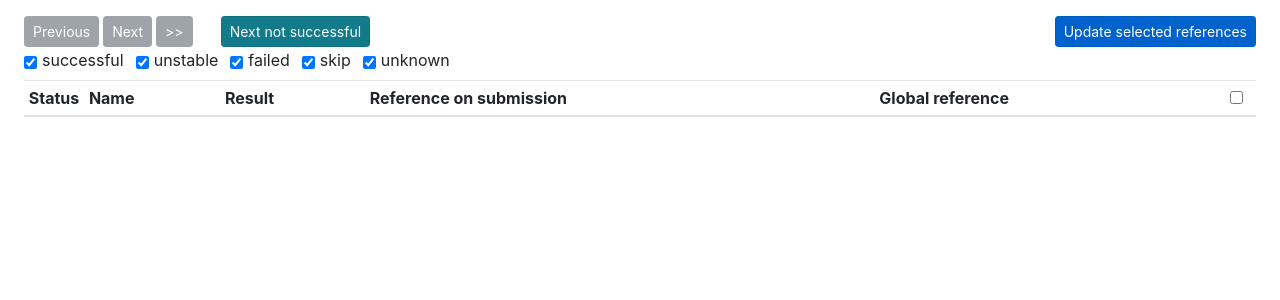
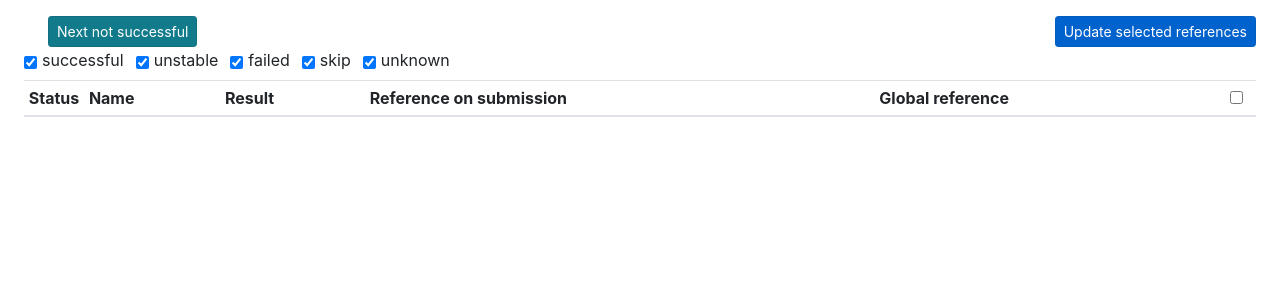
Before and after one commit to civviGH/django-testing-framework, a Django app: template dtf/templates/dtf/test_result_details.html in a window 1280 px wide. Shown: the part 64-364 px from the top of the page. Run offline with Django 3.2, Linux system fonts and the light colour scheme; the template is opened without the code that fills it, so the values that code supplies are empty; some libraries are stand-ins or nearby versions.

Commit message:
Disable history navigation bar in test details view
Getting the navigation data from the DB is very slow and might make loading the webpage fail with a timeout on instances with a huge amount of test entries.

```diff
--- a/dtf/templates/dtf/test_result_details.html
+++ b/dtf/templates/dtf/test_result_details.html
@@ -123,7 +123,7 @@ function toggleAllBoxes(){
 <div class="page-header mb-5">
     {# <h2 class="my-auto float-left">{{ test_result.name }} [{{ test_result.submission.pk }}]</h2> #}
 
-    {% if nav_data.previous.exists %}
+    {% comment %} {% if nav_data.previous.exists %}
     <a href="{% url 'test_result_details' nav_data.previous.id %}" class="btn btn-sm btn-primary active mr-1 float-left">Previous</a>
     {% else %}
     <a href="#" class="btn btn-sm btn-secondary mr-1 float-left disabled">Previous</a>
@@ -139,11 +139,11 @@ function toggleAllBoxes(){
     <a href="#" class="btn btn-sm btn-secondary mr-1 float-left disabled">>></a>
     {% else %}
     <a href="{% url 'test_result_details' nav_data.most_recent.id %}" class="btn btn-sm btn-primary active mr-1 float-left">>></a>
-    {% endif %}
+    {% endif %} {% endcomment %}
 
     {% with not_successful=test_result.get_next_not_successful_test_id %}
     {% if not_successful is None %}
-    <a href="#" class="ml-4 btn btn-sm btn-secondary mr-1 float-left disabled">Next not successful</a>
+    <a href="#" class="btn btn-sm btn-secondary mr-1 float-left disabled">Next not successful</a>
     {% else %}
     <a href="{% url 'test_result_details' not_successful %}" class="ml-4 btn btn-sm btn-info active mr-1 float-left">Next not successful</a>
     {% endif %}
--- a/dtf/views.py
+++ b/dtf/views.py
@@ -162,7 +162,7 @@ def view_test_result_details(request, test_id):
         references = {}
 
     data = create_view_data_from_test_references(test_result.results, references)
-    nav_data = project.get_nav_data(test_result.name, test_result.submission.id)
+    # nav_data = project.get_nav_data(test_result.name, test_result.submission.id)
     return render(request, 'dtf/test_result_details.html', {
         'project':project,
         'reference_set':reference_set,
@@ -170,7 +170,7 @@ def view_test_result_details(request, test_id):
         'test_result':test_result,
         'property_values':str(property_values),
         'data':data,
-        'nav_data':nav_data
+        # 'nav_data':nav_data
     })
 
 def view_submission_details(request, submission_id):
```
